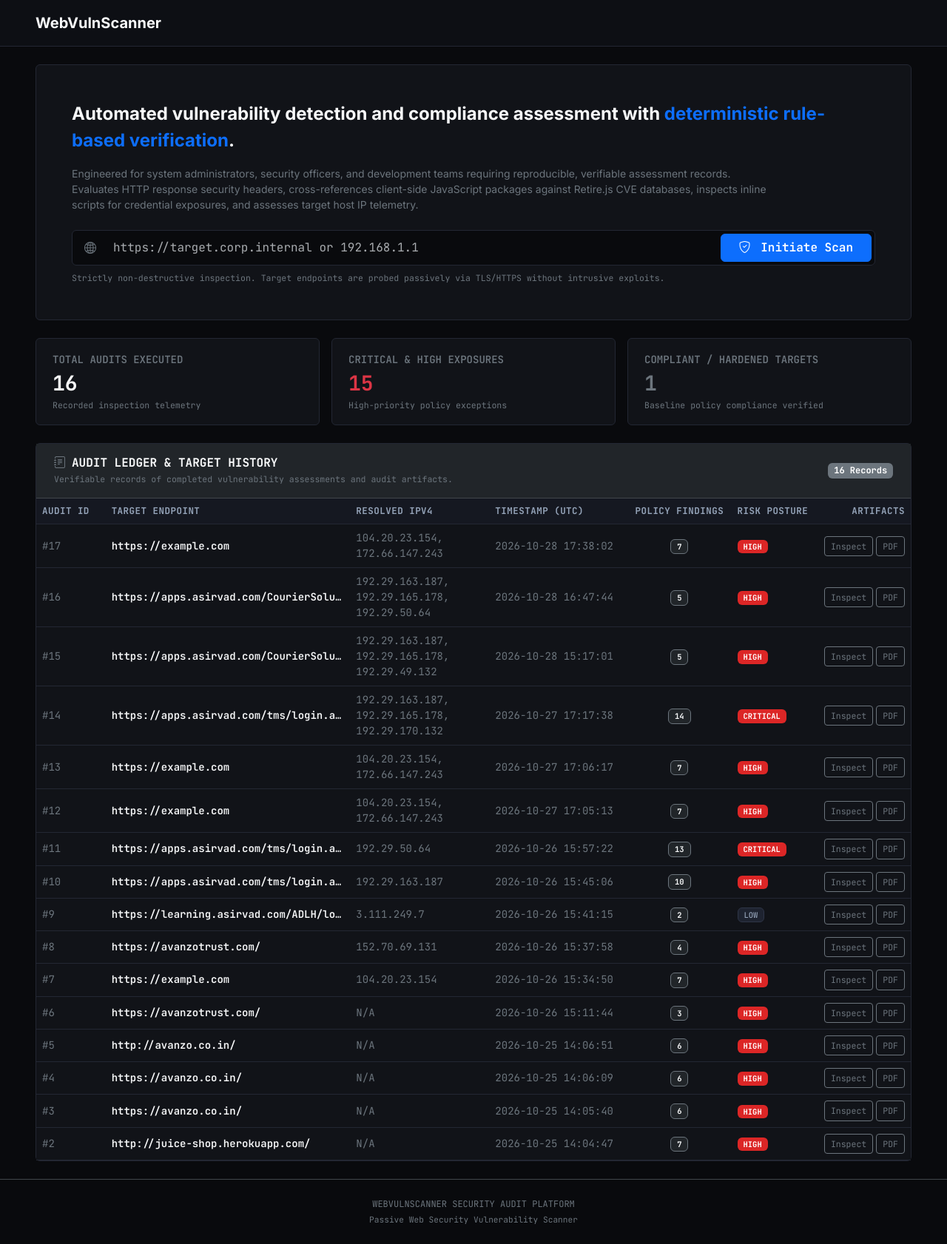
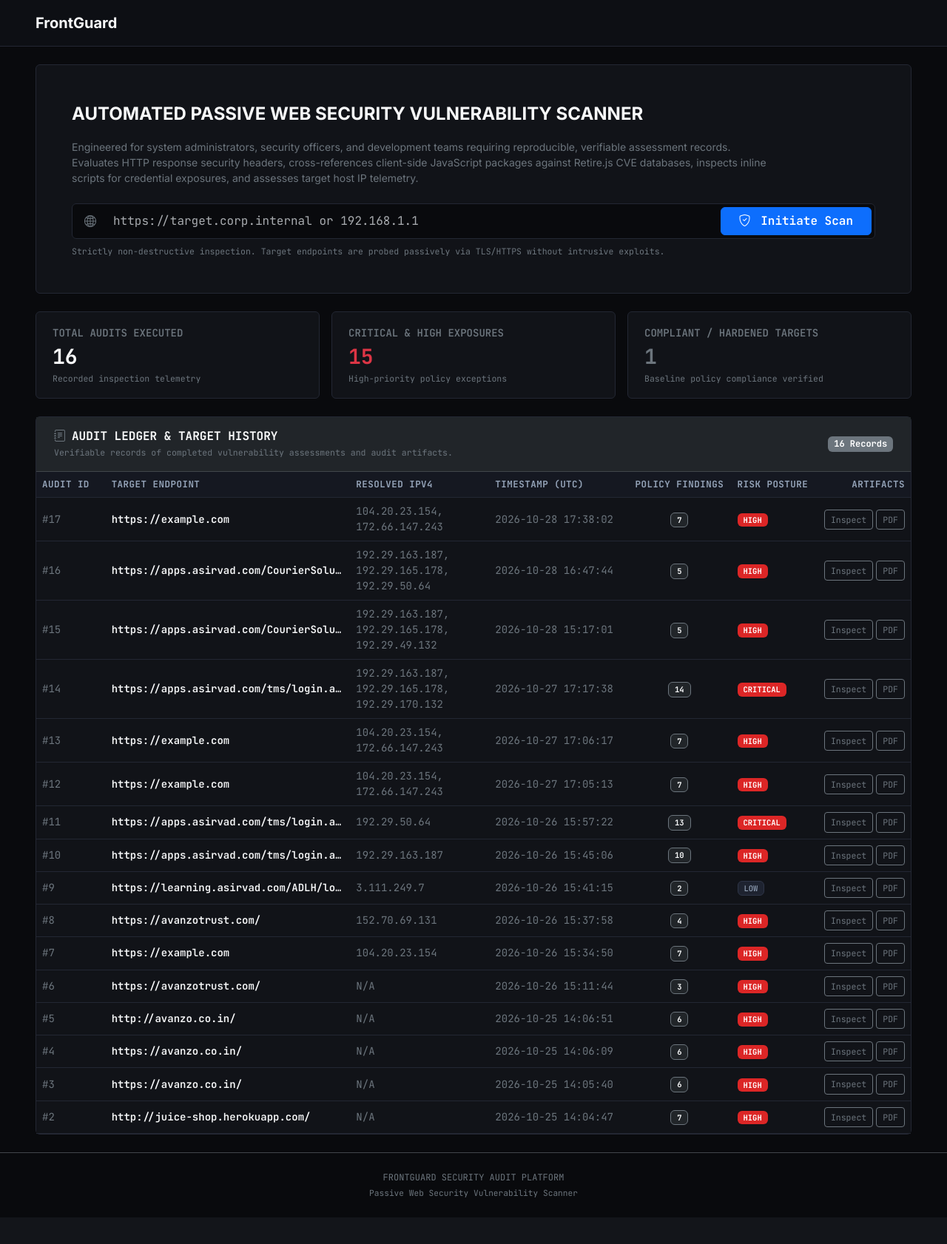
Before and after one commit to Rahul-Raj-V-K/FRONTGUARD, a Flask app: page / in a window 1280 px wide. Shown: the whole page at 74% size. After the commit the page ends 1646 px from the top, so only its background shows below. Run offline with Flask 3, Linux system fonts and the light colour scheme; data comes from the database, SQL or seed files in the repository; some libraries are stand-ins or nearby versions.

Commit message:
Update application branding to FrontGuard: Automated Passive Web Security Vulnerability Scanner

```diff
--- a/web_vuln_scanner/reporting/pdf_builder.py
+++ b/web_vuln_scanner/reporting/pdf_builder.py
@@ -81,7 +81,7 @@ class NumberedCanvas(canvas.Canvas):
         if self._pageNumber > 1:
             self.setFont('Helvetica', 6.5)
             self.setFillColor(TEXT_MUTED)
-            self.drawString(13 * mm, PAGE_H - 10 * mm, 'WEBVULNSCANNER // SECURITY AUDIT REPORT')
+            self.drawString(13 * mm, PAGE_H - 10 * mm, 'FRONTGUARD // SECURITY AUDIT REPORT')
             self.drawRightString(PAGE_W - 13 * mm, PAGE_H - 10 * mm, 'SECURITY ASSESSMENT')
             self.setStrokeColor(SLATE_BORDER)
             self.setLineWidth(0.3)
@@ -90,7 +90,7 @@ class NumberedCanvas(canvas.Canvas):
         # Bottom footer on all pages
         self.setFont('Helvetica', 6.5)
         self.setFillColor(TEXT_MUTED)
-        self.drawString(13 * mm, 8 * mm, 'WEBVULNSCANNER AUDIT RECORD — PASSIVE WEB APPLICATION SECURITY SCAN')
+        self.drawString(13 * mm, 8 * mm, 'FRONTGUARD AUDIT RECORD — AUTOMATED PASSIVE WEB SECURITY VULNERABILITY SCANNER')
         self.drawRightString(PAGE_W - 13 * mm, 8 * mm, f'Page {self._pageNumber} of {page_count}')
         self.setStrokeColor(SLATE_BORDER)
         self.setLineWidth(0.3)
@@ -524,7 +524,7 @@ def generate_audit_report(scan_data: dict, output_filename: str):
     # -------------------------------------------------------------------------
     header_data = [
         [
-            Paragraph("WEBVULNSCANNER ENTERPRISE // IT SECURITY AUDIT REPORT", styles['BannerTitle']),
+            Paragraph("FRONTGUARD // AUTOMATED PASSIVE WEB SECURITY VULNERABILITY SCANNER", styles['BannerTitle']),
             Paragraph(
                 f"AUDIT ID: #{scan_data.get('id', 'N/A')}<br/>"
                 f"TIMESTAMP: {scan_data.get('date', datetime.utcnow().strftime('%Y-%m-%d %H:%M:%S'))} UTC",
--- a/web_vuln_scanner/scanner/reliability.py
+++ b/web_vuln_scanner/scanner/reliability.py
@@ -118,7 +118,7 @@ def retry_get(
     Only retries on network errors and 429/503 with Retry-After; never on 4xx/5xx otherwise.
     Returns None if all attempts fail or the budget is exhausted.
     """
-    headers = headers or {'User-Agent': 'Mozilla/5.0 (compatible; WebVulnScanner/2.0)'}
+    headers = headers or {'User-Agent': 'Mozilla/5.0 (compatible; FrontGuard/2.0)'}
     for attempt in range(max_retries + 1):
         if budget and budget.is_expired():
             return None
--- a/web_vuln_scanner/scanner/retirejs.py
+++ b/web_vuln_scanner/scanner/retirejs.py
@@ -210,7 +210,7 @@ def fetch_retirejs_repository(timeout: tuple[float, float] = (2.5, 4.0)) -> tupl
         resp = requests.get(
             url,
             timeout=timeout,
-            headers={'User-Agent': 'Mozilla/5.0 (compatible; WebVulnScanner/2.0)'}
+            headers={'User-Agent': 'Mozilla/5.0 (compatible; FrontGuard/2.0)'}
         )
         if resp.status_code == 200:
             data = resp.json()
@@ -289,7 +289,7 @@ def query_osv_vulnerabilities(npm_package: str, version_str: str, timeout: float
             'https://api.osv.dev/v1/query',
             json=payload,
             timeout=(CONNECT_TIMEOUT_API, READ_TIMEOUT_API),
-            headers={'User-Agent': 'Mozilla/5.0 (compatible; WebVulnScanner/2.0)'}
+            headers={'User-Agent': 'Mozilla/5.0 (compatible; FrontGuard/2.0)'}
         )
         if resp.status_code != 200:
             return ([], False)
@@ -371,7 +371,7 @@ def query_npm_latest_version(npm_package: str, timeout: float = 3.0) -> str | No
         resp = requests.get(
             f"https://registry.npmjs.org/{npm_package}/latest",
             timeout=timeout,
-            headers={'User-Agent': 'Mozilla/5.0 (compatible; WebVulnScanner/2.0)'}
+            headers={'User-Agent': 'Mozilla/5.0 (compatible; FrontGuard/2.0)'}
         )
         if resp.status_code == 200:
             ver = resp.json().get('version')
@@ -991,7 +991,7 @@ def _fetch_script_content(src: str, base_url: str = '', max_bytes: int = 262144)
             timeout=4.0,
             stream=True,
             verify=False,
-            headers={'User-Agent': 'Mozilla/5.0 (compatible; WebVulnScanner/2.0)'}
+            headers={'User-Agent': 'Mozilla/5.0 (compatible; FrontGuard/2.0)'}
         )
         content_chunks = []
         total_len = 0
--- a/web_vuln_scanner/static/style.css
+++ b/web_vuln_scanner/static/style.css
@@ -1,5 +1,5 @@
 /* ============================================================
-   WebVulnScanner — style.css
+   FrontGuard — style.css
    Aesthetic: Clean, Minimalist, Professional SaaS Dark Mode
    Typography: Inter across all UI elements
    Layout: Standard, centered, readable max-width container
--- a/web_vuln_scanner/templates/index.html
+++ b/web_vuln_scanner/templates/index.html
@@ -3,7 +3,7 @@
 <head>
   <meta charset="UTF-8" />
   <meta name="viewport" content="width=device-width, initial-scale=1.0" />
-  <title>WebVulnScanner — Technical Security Audit & Vulnerability Assessment</title>
+  <title>FrontGuard — Automated Passive Web Security Vulnerability Scanner</title>
   <meta name="description" content="Passive cybersecurity assessment platform. Evaluates HTTP response security headers, Retire.js client-side CVEs, DOM credentials, and network telemetry." />
 
   <!-- Bootstrap 5.3.3 CSS -->
@@ -126,7 +126,7 @@
     <div class="container-fluid px-lg-5">
       <div class="d-flex align-items-center justify-content-between">
         <a href="/" class="d-flex align-items-center gap-2 text-decoration-none text-light">
-          <span class="fw-bold fs-5 tracking-tight">WebVulnScanner</span>
+          <span class="fw-bold fs-5 tracking-tight">FrontGuard</span>
         </a>
       </div>
     </div>
@@ -152,7 +152,7 @@
         <div class="col-12">
           <!-- One highlighted key phrase in the main dashboard headline using accent blue -->
           <h1 class="h4 fw-bold text-light mb-3 lh-base">
-            Automated vulnerability detection and compliance assessment with <span class="text-primary fw-bold">deterministic rule-based verification</span>.
+            AUTOMATED PASSIVE WEB SECURITY VULNERABILITY SCANNER
           </h1>
           <p class="text-secondary small mb-4 lh-base" style="max-width: 950px;">
             Engineered for system administrators, security officers, and development teams requiring reproducible, verifiable assessment records. Evaluates HTTP response security headers, cross-references client-side JavaScript packages against Retire.js CVE databases, inspects inline scripts for credential exposures, and assesses target host IP telemetry.
@@ -317,7 +317,7 @@
   <!-- Technical Audit Footer -->
   <footer class="py-4 border-top border-secondary-subtle text-center text-secondary font-monospace" style="font-size: 0.75rem;">
     <div class="container-fluid px-lg-5">
-      <div>WEBVULNSCANNER SECURITY AUDIT PLATFORM</div>
+      <div>FRONTGUARD SECURITY AUDIT PLATFORM</div>
       <div class="text-secondary mt-1" style="font-size: 0.7rem;">
         Passive Web Security Vulnerability Scanner
       </div>
--- a/web_vuln_scanner/templates/result.html
+++ b/web_vuln_scanner/templates/result.html
@@ -179,7 +179,7 @@
         <div class="d-flex align-items-center gap-3">
           <div>
             <div class="font-monospace small text-secondary text-uppercase fw-semibold tracking-wider">
-              WebVulnScanner &mdash; Vulnerability Assessment
+              FrontGuard &mdash; Vulnerability Assessment
             </div>
             <div class="fw-bold fs-5 text-light">
               Audit Report Reference: <span class="font-monospace text-light">#AUDIT-{{ scan.id }}</span>
@@ -901,7 +901,7 @@
   <!-- Technical Audit Footer -->
   <footer class="py-4 border-top border-secondary-subtle text-center text-secondary font-monospace" style="font-size: 0.75rem;">
     <div class="container-fluid px-lg-5">
-      <div>SECURITY AUDIT REPORT &mdash; GENERATED BY WEBVULNSCANNER</div>
+      <div>SECURITY AUDIT REPORT &mdash; GENERATED BY FRONTGUARD</div>
       <div class="text-secondary mt-1" style="font-size: 0.7rem;">
         Passive Web Security Vulnerability Scanner
       </div>
```
